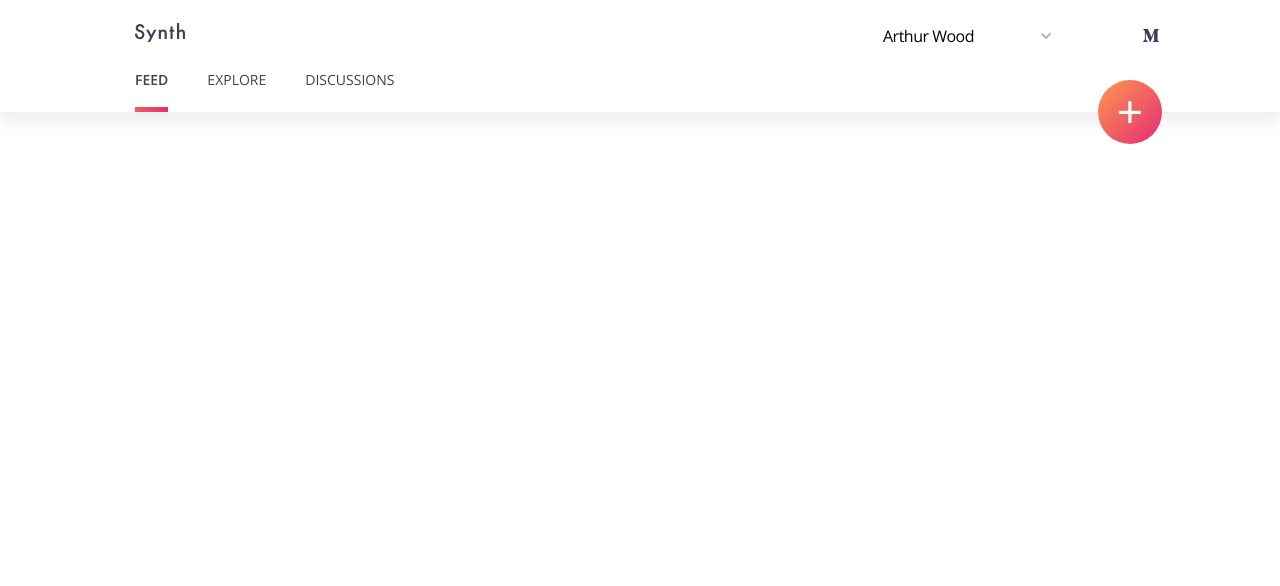
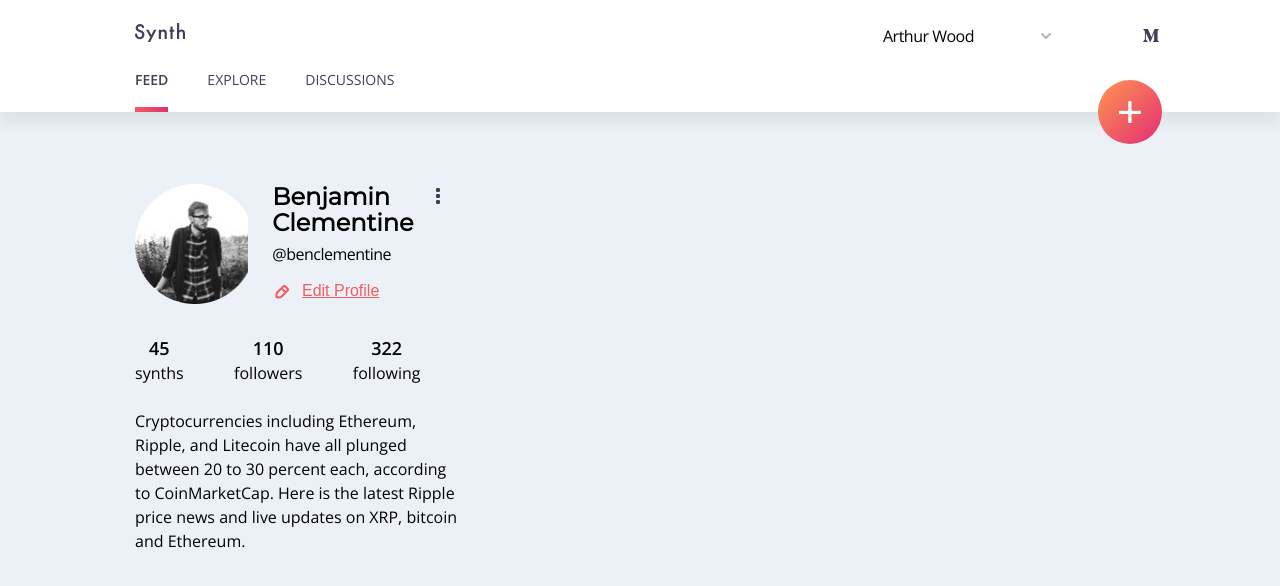
Before and after one commit to valsover/swivl, a plain HTML site: page index.html in a window 1280 px wide. Drawn offline with nearby package versions, Linux system fonts and the light colour scheme.

Commit message:
feat: add user section and drop-down menu

```diff
--- a/index.html
+++ b/index.html
@@ -48,7 +48,43 @@
       </div>
     </header>
     <main class="main">
-      <div class="main__container container"></div>
+      <div class="main__container container">
+        <div class="main__left-side left">
+          <div class="left__details details">
+            <div class="details__avatar"></div>
+            <div class="details__info">
+              <h1 class="details__heading card-font">Benjamin Clementine</h1>
+              <p class="details__link">@benclementine</p>
+              <button class="details__button">Edit Profile</button>
+            </div>
+          </div>
+          <div class="left__followers followers">
+            <ul class="folowers__list">
+              <li class="followers__list-item">
+                <span class="count">45</span><br />synths
+              </li>
+              <li class="followers__list-item">
+                <span class="count">110</span><br />followers
+              </li>
+              <li class="followers__list-item">
+                <span class="count">322</span><br />following
+              </li>
+            </ul>
+          </div>
+          <div class="left__description description">
+            Cryptocurrencies including Ethereum, Ripple, and Litecoin have all
+            plunged between 20 to 30 percent each, according to CoinMarketCap.
+            Here is the latest Ripple price news and live updates on XRP,
+            bitcoin and Ethereum.
+          </div>
+          <button class="left__dots-btn"></button>
+          <div class="left__menu menu left__menu_hidden">
+            <p class="menu__report">Report User</p>
+            <p class="menu__block">Block User</p>
+          </div>
+        </div>
+        <div class="main__right-side right"></div>
+      </div>
     </main>
     <script src="script.js"></script>
   </body>
--- a/style.css
+++ b/style.css
@@ -45,15 +45,17 @@ body {
   max-width: 1440px;
   height: auto;
   margin: 0 auto;
-  padding: 0 135px;
 }
 
 
 /* HEADER */
 
 .header {
+  position: fixed;
+  z-index: 10;
   width: 100%;
   height: 112px;
+  background-color: #fff;
   box-shadow: 0px 12px 12px rgba(0, 0, 0, 0.06);
 }
 
@@ -79,7 +81,7 @@ body {
   padding: 20px 113px 0 135px;
 }
 
-.left {
+.header .left {
   height: 100%;
   display: flex;
   flex-direction: column;
@@ -117,7 +119,7 @@ body {
   border-image-source: linear-gradient(135deg, #FF974F 0%, #E32C75 100%);
 }
 
-.right {
+.header .right {
   height: 100%;
   display: flex;
   align-items: flex-start;
@@ -178,3 +180,192 @@ body {
 .right__nav .nav__list-item:nth-child(3) {
   background-image: url(assets/svg/nav-medium.svg);
 }
+
+
+
+/* MAIN */
+
+.main {
+  width: 100%;
+  height: 100vh;
+  padding-top: 112px;
+  background-color: var(--light);
+}
+
+.main__container {
+  padding: 72px 118px 0 135px;
+  display: flex;
+  gap: 0 4%;
+}
+
+.main .left {
+  position: relative;
+  flex-basis: 29.5%;
+  display: flex;
+  flex-direction: column;
+}
+
+.main .right {
+  flex-basis: 66%;
+}
+
+.details {
+  margin-bottom: 32px;
+  display: flex;
+  gap: 0 24px;
+}
+
+.details__avatar {
+  width: 160px;
+  height: 120px;
+  background: url(assets/img/avatar.png) no-repeat;
+}
+
+.details__info {
+  display: flex;
+  flex-direction: column;
+  gap: 8px 0;
+}
+
+.details__heading {
+  font-size: 24px;
+  font-style: normal;
+  font-weight: 600;
+  line-height: 26px;
+  letter-spacing: 0px;
+  text-align: left;
+}
+
+.details__link {
+  font-size: 16px;
+  font-style: normal;
+  font-weight: 400;
+  line-height: 20px;
+  letter-spacing: -0.5px;
+  text-align: left;
+}
+
+.details__button {
+  width: 107px;
+  height: 30px;
+  padding: 8px 0 0 0;
+
+  font-size: 16px;
+  font-style: normal;
+  font-weight: 400;
+  line-height: 20px;
+  letter-spacing: 0px;
+  text-align: right;
+
+  text-decoration-line: underline;
+  color: #F05D63;
+  background: transparent url(assets/svg/edit.svg) no-repeat;
+  background-position: 0 10px;
+}
+
+.details__button::before {
+  content: '';
+  width: 20px;
+  height: 20px;
+  background: url(assets/svg/edit.svg) no-repeat;
+}
+
+.followers {
+  margin-bottom: 23.5px;
+}
+
+.folowers__list {
+  display: flex;
+  gap: 0 50.5px;
+}
+
+.followers__list-item {
+  font-size: 16px;
+  font-style: normal;
+  font-weight: 400;
+  line-height: 24px;
+  letter-spacing: 0px;
+  text-align: center;
+}
+
+.followers__list-item .count {
+  font-size: 18px;
+  font-style: normal;
+  font-weight: 700;
+  line-height: 24px;
+  letter-spacing: 0px;
+  text-align: center;
+}
+
+.description {
+  font-size: 16px;
+  font-style: normal;
+  font-weight: 400;
+  line-height: 24px;
+  letter-spacing: 0px;
+  text-align: left;
+}
+
+.left__dots-btn {
+  position: absolute;
+  top: 3.5px;
+  right: 14px;
+
+  width: 16px;
+  height: 16px;
+  background: url(assets/svg/dots-menu.svg) no-repeat;
+}
+
+.left__menu {
+  position: absolute;
+  top: 40px;
+  right: -142px;
+
+  width: 176px;
+  height: 124px;
+  padding: 24px 0;
+  display: flex;
+  flex-direction: column;
+  /* gap: 19px 0; */
+
+  background-color: #fff;
+  border-radius: 10px;
+}
+
+.left__menu_hidden {
+  display: none;
+}
+
+.left__menu p {
+  width: 100%;
+  height: 38px;
+  padding: 0 0 0 60px;
+  font-size: 16px;
+  font-weight: 600;
+  line-height: 19px;
+
+  color: var(--dark);
+  background-color: transparent;
+  background-repeat: no-repeat;
+  background-position: 24px;
+}
+
+.left__menu p::before {
+  content: '';
+  display: inline-block;
+  height: 38px;
+  vertical-align: middle;
+}
+
+.left__menu p:hover {
+  background-color: var(--light);
+  cursor: pointer;
+}
+
+.menu__report {
+  background-image: url(assets/svg/report.svg);
+}
+
+.menu__block {
+  background-image: url(assets/svg/block.svg);
+}
```
Also changed, not shown: assets/img/avatar.png (added), assets/svg/block.svg (added), assets/svg/dots-menu.svg (added), assets/svg/edit.svg (added), assets/svg/report.svg (added).
